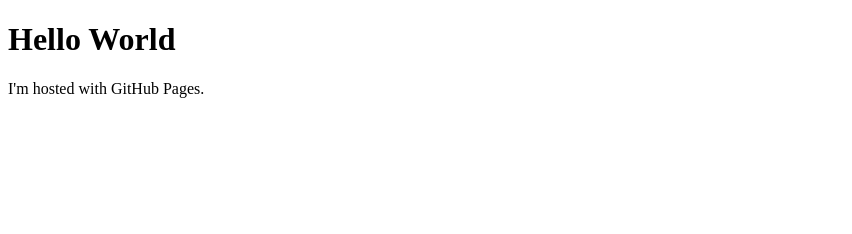
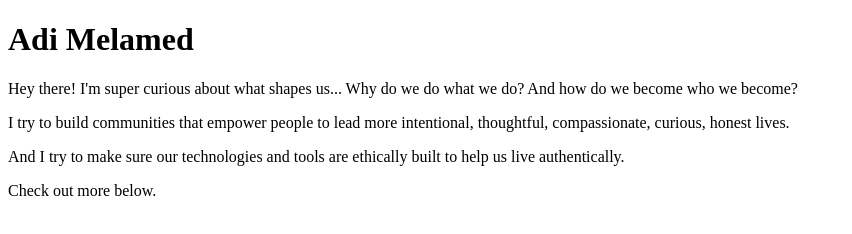
Before and after one commit to adipersonal/adipersonal.github.io, a plain HTML site: page index.html in a window 1280 px wide. Shown: the whole page, without its empty margins (0-852 px from the left). Drawn offline with Linux system fonts and the light colour scheme.

Commit message:
Update index.html

```diff
--- a/index.html
+++ b/index.html
@@ -1,7 +1,10 @@
 <!DOCTYPE html>
 <html>
 <body>
-<h1>Hello World</h1>
-<p>I'm hosted with GitHub Pages.</p>
+<h1>Adi Melamed</h1>
+<p>Hey there! I'm super curious about what shapes us... Why do we do what we do? And how do we become who we become?</p>
+<p>I try to build communities that empower people to lead more intentional, thoughtful, compassionate, curious, honest lives.</p>
+<p>And I try to make sure our technologies and tools are ethically built to help us live authentically.</p>
+<p>Check out more below.</p>
 </body>
 </html>
```
